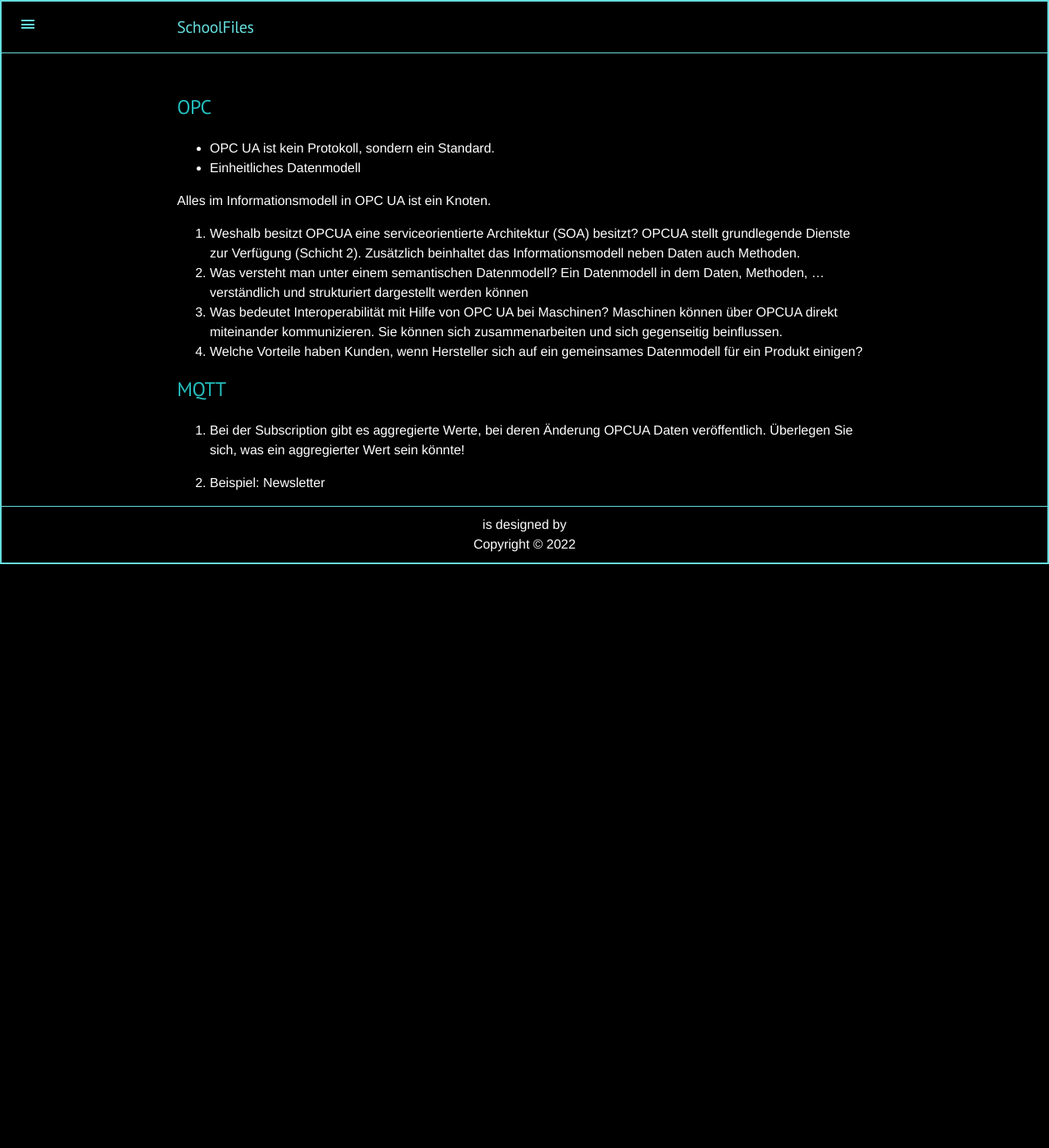
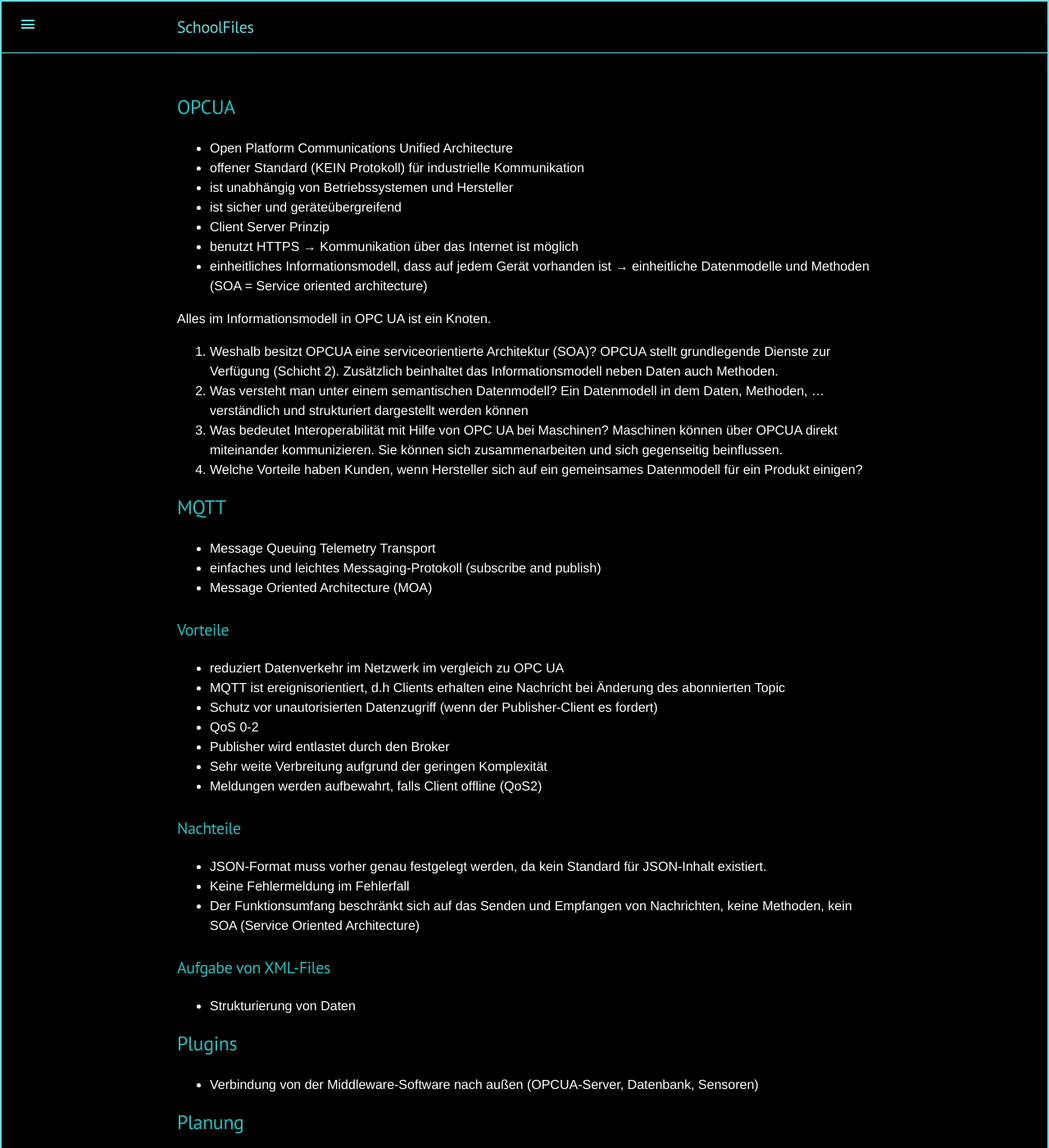
Before and after one commit to Semoxea/IF11C, a Jekyll site: the page built from IF11C/ITT/LS14.md, in a window 1280 px wide and 1400 px high. Shown: the whole window at 82% size. Built offline with Jekyll 4.4.1, drawn with Linux system fonts in a browser that asks for light colours; some of the changed text lies outside the part shown.

Commit message:
DIenstag kurz vor Schluss

```diff
--- a/IF11C/ITT/LS14.md
+++ b/IF11C/ITT/LS14.md
@@ -4,14 +4,20 @@ title: "ITT - LS04"
 permalink: /ITT/LS04
 ---
 
-## OPC
+## OPCUA
 
-- OPC UA ist kein Protokoll, sondern ein Standard.
-- Einheitliches Datenmodell
+- Open Platform Communications Unified Architecture
+- offener Standard (KEIN Protokoll) für industrielle Kommunikation
+- ist unabhängig von Betriebssystemen und Hersteller
+- ist sicher und geräteübergreifend
+- Client Server Prinzip
+- benutzt HTTPS → Kommunikation über das Internet ist möglich
+- einheitliches Informationsmodell, dass auf jedem Gerät vorhanden ist → einheitliche Datenmodelle und Methoden (SOA = Service oriented architecture)
+
 
 Alles im Informationsmodell in OPC UA ist ein Knoten.
 
-1. Weshalb besitzt OPCUA eine serviceorientierte Architektur (SOA) besitzt?
+1. Weshalb besitzt OPCUA eine serviceorientierte Architektur (SOA)?
 OPCUA stellt grundlegende Dienste zur Verfügung (Schicht 2). Zusätzlich beinhaltet das Informationsmodell neben Daten auch Methoden.
 2. Was versteht man unter einem semantischen Datenmodell?
 Ein Datenmodell in dem Daten, Methoden, ... verständlich und strukturiert dargestellt werden können
@@ -21,7 +27,50 @@ Maschinen können über OPCUA direkt miteinander kommunizieren. Sie können sich
 
 ## MQTT
 
-1. Bei der Subscription gibt es aggregierte Werte, bei deren Änderung OPCUA Daten
-veröffentlich. Überlegen Sie sich, was ein aggregierter Wert sein könnte!<br>
+- Message Queuing Telemetry Transport
+- einfaches und leichtes Messaging-Protokoll (subscribe and publish)
+- Message Oriented Architecture (MOA)
 
-2. Beispiel: Newsletter
+### Vorteile
+
+- reduziert Datenverkehr im Netzwerk im vergleich zu OPC UA
+- MQTT ist ereignisorientiert, d.h Clients erhalten eine Nachricht bei Änderung des abonnierten Topic
+- Schutz vor unautorisierten Datenzugriff (wenn der Publisher-Client es fordert)
+- QoS 0-2
+- Publisher wird entlastet durch den Broker
+- Sehr weite Verbreitung aufgrund der geringen Komplexität
+- Meldungen werden aufbewahrt, falls Client offline (QoS2)
+
+### Nachteile
+
+- JSON-Format muss vorher genau festgelegt werden, da kein Standard für JSON-Inhalt existiert.
+- Keine Fehlermeldung im Fehlerfall
+- Der Funktionsumfang beschränkt sich auf das Senden und Empfangen von Nachrichten, keine Methoden, kein SOA (Service Oriented Architecture)
+
+### Aufgabe von XML-Files
+
+- Strukturierung von Daten
+
+## Plugins
+
+- Verbindung von der Middleware-Software nach außen (OPCUA-Server, Datenbank, Sensoren)
+
+## Planung
+
+1. Transfer-Plugins: OPCUA - Werkstattstore, MySQL - Datenbank
+2. MySQL-DB-Test -> Tabelle "ahnettmann" -> Spalten - ID, Schalter1, Schalter2, Schalter3, ..., Zeit
+
+### Fehlersuche bei Plugins
+
+- Portblocker:
+
+## Vorteile Middleware-Software
+
+- einfach bedienbar
+- leicht zu programmieren
+
+## Nachteile Middleware-Software
+
+- große Kosten
+- herstellerabhängig
+- langsamer als Direktverbindung
```
Also changed, not shown: IF11C/AWP/LS03_2.md (added, +7 -0 lines), IF11C/BGP/LS03.md (+11 -4 lines), IF11C/BGP/LS04.md (+23 -2 lines), IF11C/BGP/LS05.md (added, +43 -0 lines), IF11C/ITS_Praxis/WindowsServerInstallation.md (+1 -1 lines), IF11C/ITS_Theorie/LS02.md (+7 -0 lines), IF11C/PuG/Foederalismus.md (+21 -8 lines), 5 other files.
